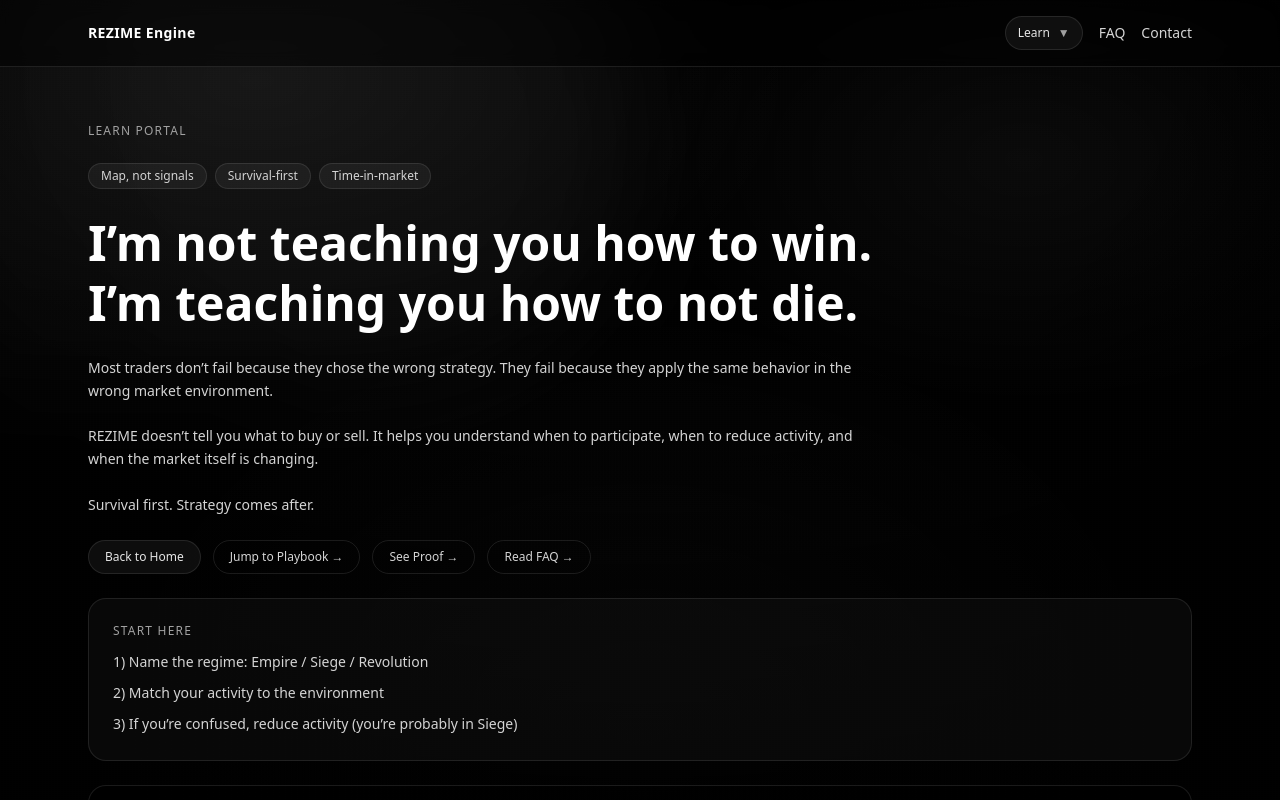
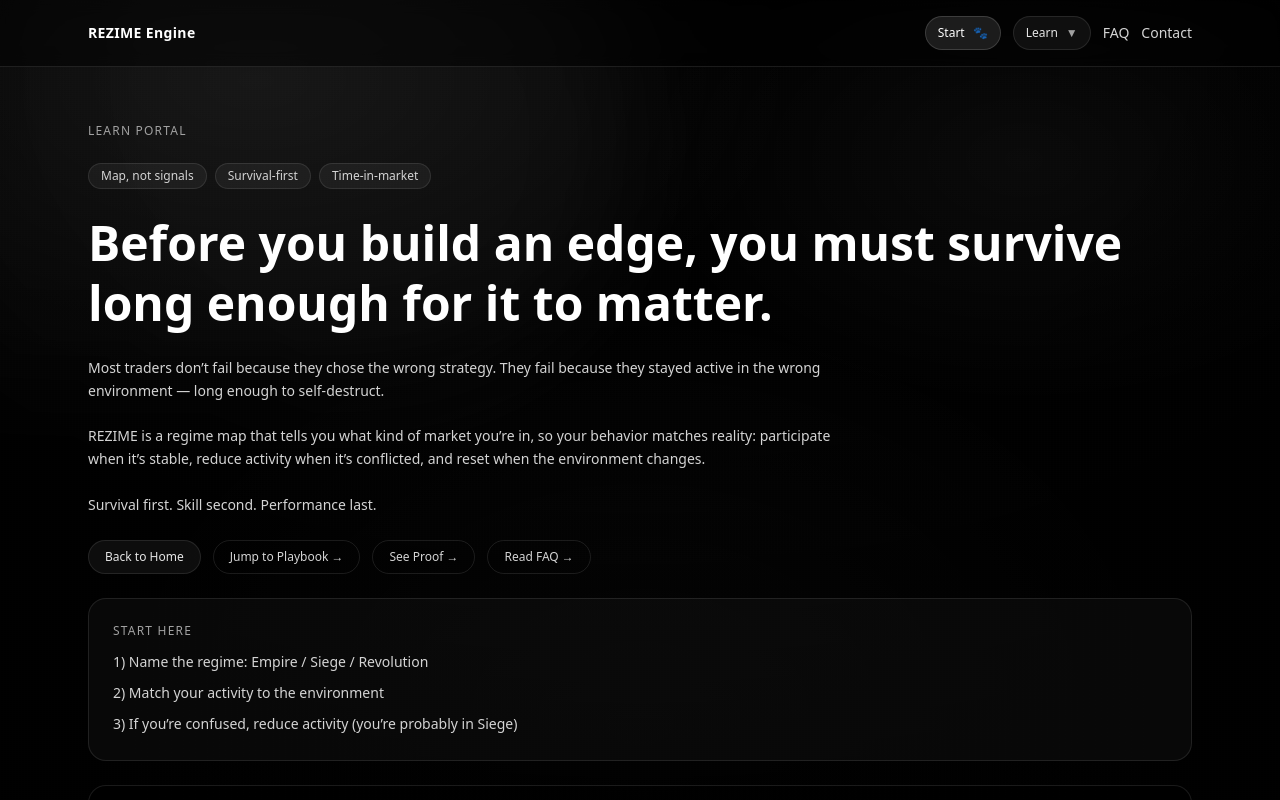
Before and after one commit to dasMustr/rezimeengine, a Next.js app: page /observer in a window 1280 px wide. Built offline with nearby package versions, Linux system fonts and the light colour scheme.

Commit message:
pushing push

```diff
--- a/app/components/Nav.tsx
+++ b/app/components/Nav.tsx
@@ -11,14 +11,29 @@ export default function Nav() {
           REZIME Engine
         </Link>
 
-        <div className="flex items-center gap-4">
+        <div className="flex items-center gap-3">
+          {/* Beginner entry point (always visible) */}
+          <Link
+            href="/start"
+            className="premium-card is-clickable inline-flex items-center gap-2 rounded-full border border-white/15 bg-white/10 px-3 py-2 text-xs text-white transition hover:bg-white/15"
+          >
+            Start <span className="opacity-90">🐾</span>
+          </Link>
+
+          {/* Portal switcher */}
           <PortalMenu />
 
-          <Link href="/faq" className="text-sm text-neutral-300 hover:text-white transition">
+          <Link
+            href="/faq"
+            className="text-sm text-neutral-300 hover:text-white transition"
+          >
             FAQ
           </Link>
 
-          <Link href="/contact" className="text-sm text-neutral-300 hover:text-white transition">
+          <Link
+            href="/contact"
+            className="text-sm text-neutral-300 hover:text-white transition"
+          >
             Contact
           </Link>
         </div>
--- a/app/observer/page.tsx
+++ b/app/observer/page.tsx
@@ -85,22 +85,19 @@ export default function ObserverPage() {
           </div>
 
           <h1 className="text-4xl font-semibold leading-tight sm:text-5xl">
-            I’m not teaching you how to win.
-            <br className="hidden sm:block" /> I’m teaching you how to not die.
+            Before you build an edge,
+            you must survive long enough for it to matter.
           </h1>
 
           <p className="max-w-3xl text-sm leading-relaxed text-neutral-300">
-            Most traders don’t fail because they chose the wrong strategy. They
-            fail because they apply the same behavior in the wrong market
-            environment.
-            <br />
-            <br />
-            REZIME doesn’t tell you what to buy or sell. It helps you understand
-            when to participate, when to reduce activity, and when the market
-            itself is changing.
-            <br />
-            <br />
-            Survival first. Strategy comes after.
+            Most traders don’t fail because they chose the wrong strategy.
+            They fail because they stayed active in the wrong environment — long enough to self-destruct.
+            <br /><br />
+            REZIME is a regime map that tells you what kind of market you’re in,
+            so your behavior matches reality: participate when it’s stable, reduce activity when it’s conflicted,
+            and reset when the environment changes.
+            <br /><br />
+            Survival first. Skill second. Performance last.
           </p>
 
           <div className="flex flex-wrap gap-3">
```
